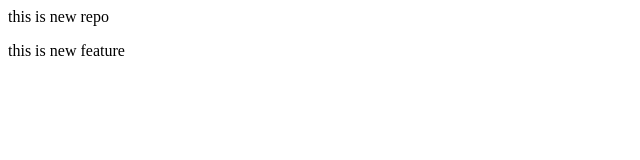
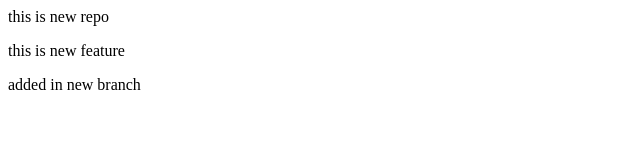
Before and after one commit to dnyaneshwar-thombre/localrepo, a plain HTML site: page index.html in a window 1280 px wide. Shown: the whole page, without its empty margins (0-640 px from the left). Drawn offline with Linux system fonts and the light colour scheme.

Commit message:
new feature added

```diff
--- a/index.html
+++ b/index.html
@@ -1,2 +1,3 @@
 <p>this is new repo</p>
 <p>this is new feature</p>
+<p>added in new branch</p>
```
